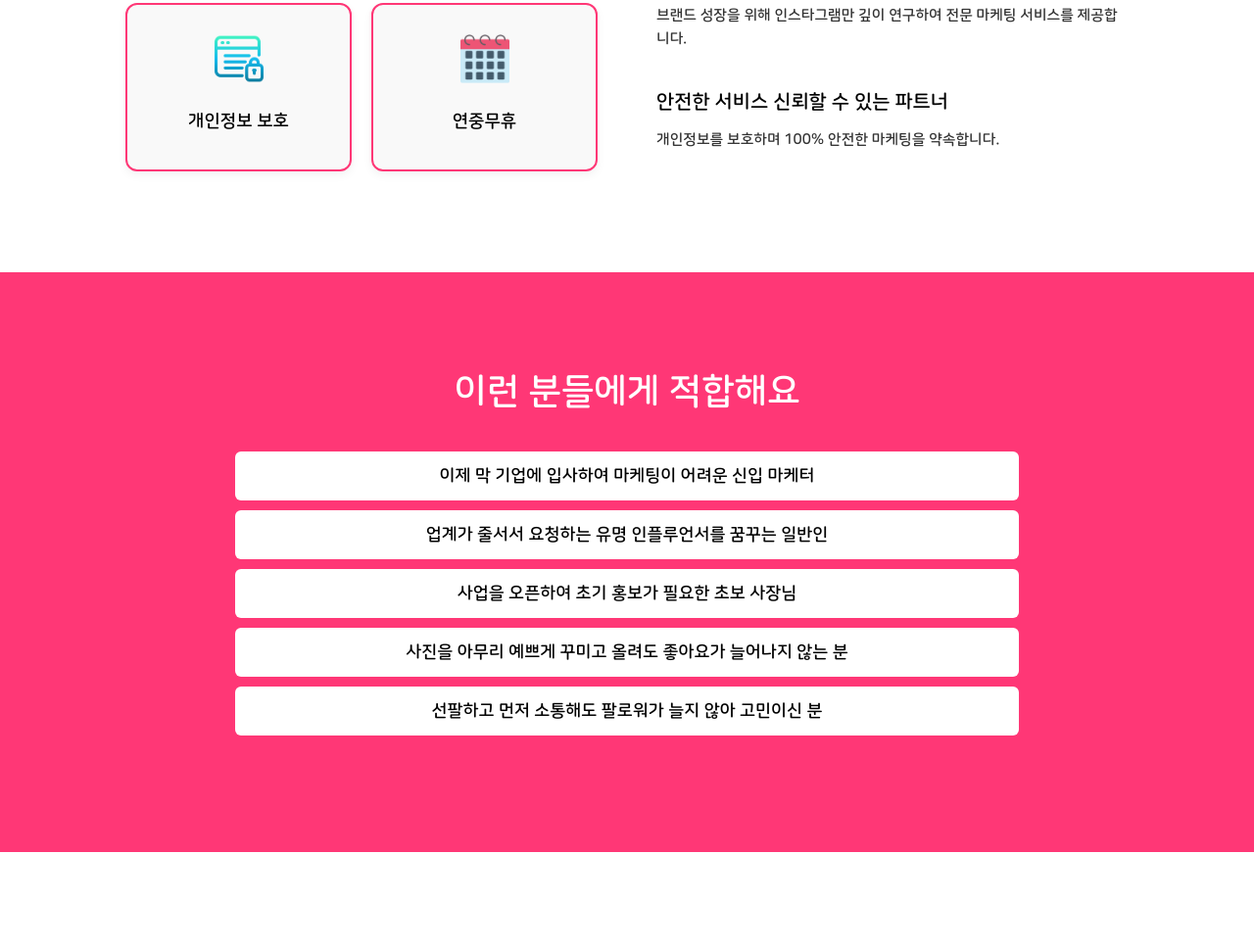
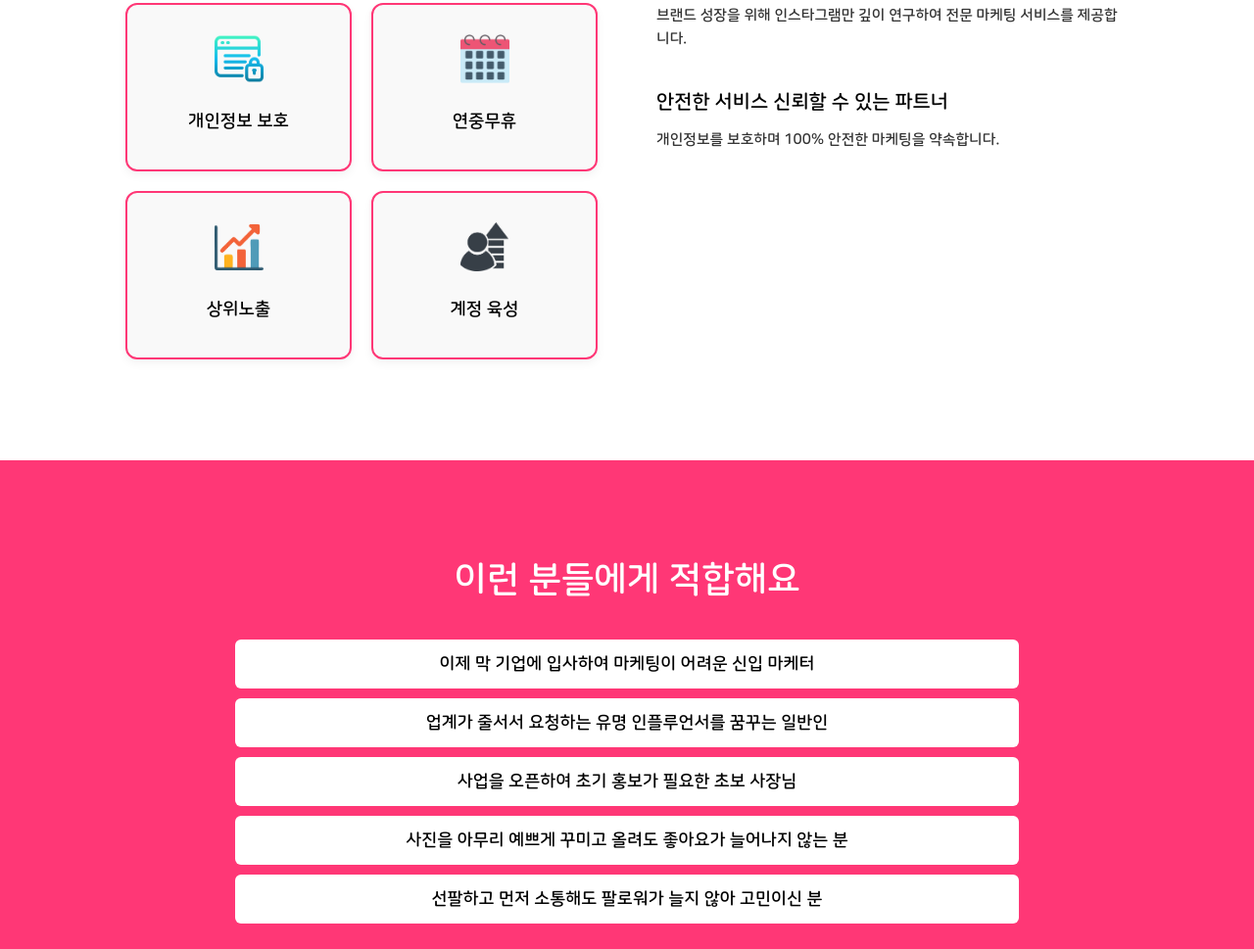
Before and after one commit to yujinnnee/sns25, a plain HTML site: page index.html in a window 1280 px wide. Shown: the part 888-1857 px from the top of the page at 98% size. Drawn offline with Linux system fonts and the light colour scheme.

Commit message:
추가 수정

```diff
--- a/index.html
+++ b/index.html
@@ -71,6 +71,20 @@
             <img src="./src/images/calendar.png" alt="연중무휴 아이콘">
           </div>
           <h3>연중무휴</h3>
+        </div>
+
+        <div class="card">
+          <div class="icon">
+            <img src="./src/images/up.png" alt="연중무휴 아이콘">
+          </div>
+          <h3>상위노출</h3>
+        </div>
+
+        <div class="card">
+          <div class="icon">
+            <img src="./src/images/account.png" alt="연중무휴 아이콘">
+          </div>
+          <h3>계정 육성</h3>
         </div>
       </div>
 
```
Also changed, not shown: src/images/account.png (added), src/images/up.png (added).
